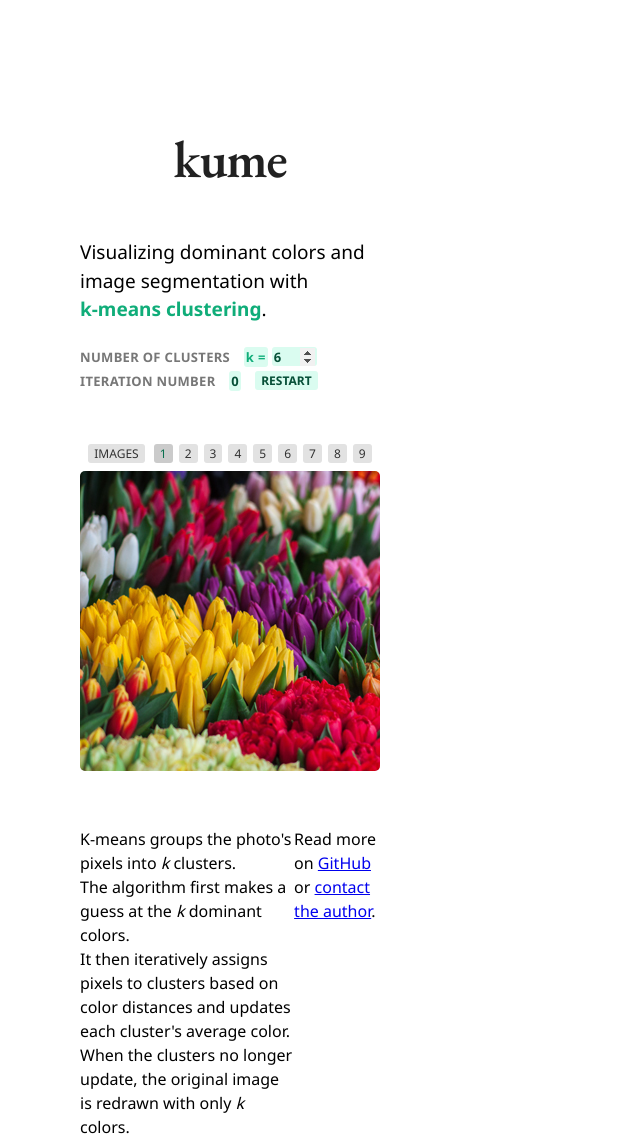
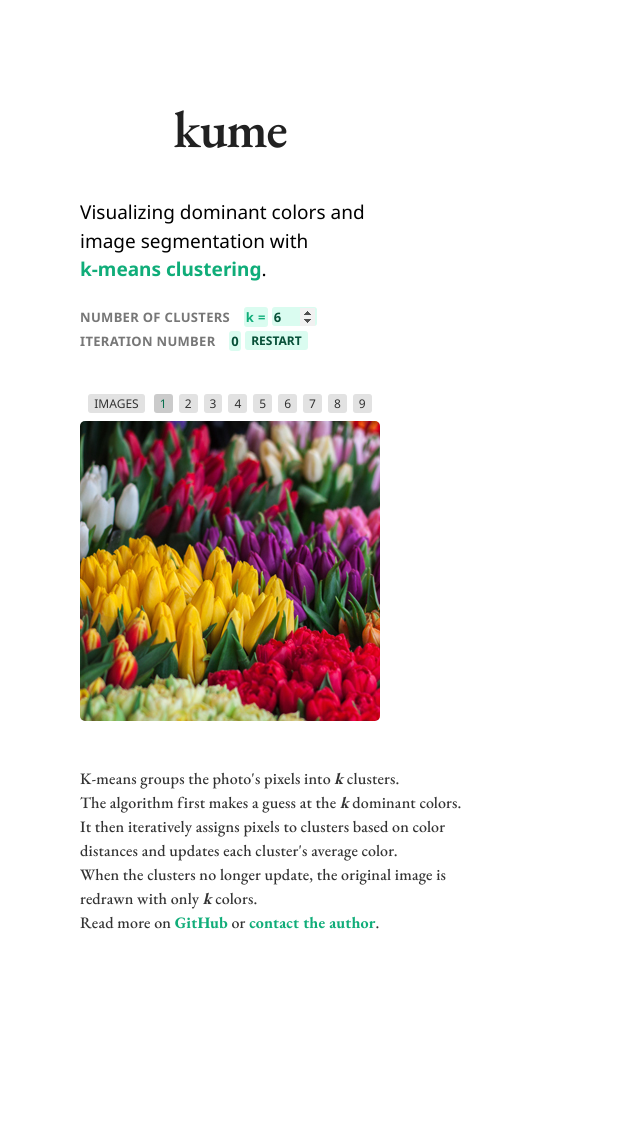
Before and after one commit to agarun/kume, a website built with webpack: page index.html in a window 1280 px wide. Shown: the whole page, without its empty margins (0-640 px from the left). After the commit the page ends 995 px from the top, so only its background shows below. Built offline with nearby package versions, Linux system fonts and the light colour scheme.

Commit message:
Update styles

```diff
--- a/src/scss/main.scss
+++ b/src/scss/main.scss
@@ -11,7 +11,7 @@ $light-gray: #e2e2e2;
 }
 
 aside {
-  margin: 80px;
+  margin: 60px 80px;
   max-width: 300px;
   font-family: 'Noto Sans', sans-serif;
   line-height: 1.5;
@@ -88,7 +88,6 @@ aside {
 
     .restart-iteration {
       margin-top: -1px;
-      margin-left: 10px;
       padding: 0px 6px;
       height: 19.5px;
       white-space: normal;
@@ -127,7 +126,14 @@ aside {
     margin: 3px;
     display: inline-block;
     text-align: center;
-    cursor: pointer;
+
+    &:first-of-type label {
+      cursor: default;
+
+      &:hover {
+        background-color: $light-gray;
+      }
+    }
   }
 
   input {
@@ -156,7 +162,7 @@ aside {
 }
 
 header {
-  margin: 40px 0;
+  margin: 30px 0;
   font-size: 52px;
   font-weight: 600;
   font-family: 'EB Garamond', serif;
@@ -168,7 +174,7 @@ header {
 }
 
 .image {
-  margin: 50px auto;
+  margin: 40px auto;
   text-align: center;
 
   canvas {
@@ -245,15 +251,32 @@ article {
 .links {
   display: flex;
   justify-content: center;
+  flex-flow: column nowrap;
+  font-family: 'EB Garamond', serif;
+  color: #333;
+  font-size: 16px;
 
-  svg {
-    margin: 5px;
-    fill: #afc2bf;
-    transition: 150ms ease-in;
-    cursor: pointer;
+  line-height: 1.5;
+  letter-spacing: 0.01em;
+
+  p {
+    width: 400px;
+    font-weight: 500;
+
+    em {
+      font-weight: 700;
+    }
+  }
+
+  a {
+    margin-top: -10px;
+    text-decoration: none;
+    color: $light-green;
+    font-weight: 700;
 
     &:hover {
-      fill: #b4e4dd;
+      color: $dark-green;
+      text-decoration: underline;
     }
   }
 }
```
Also changed, not shown: public/assets/styles/main.css.
